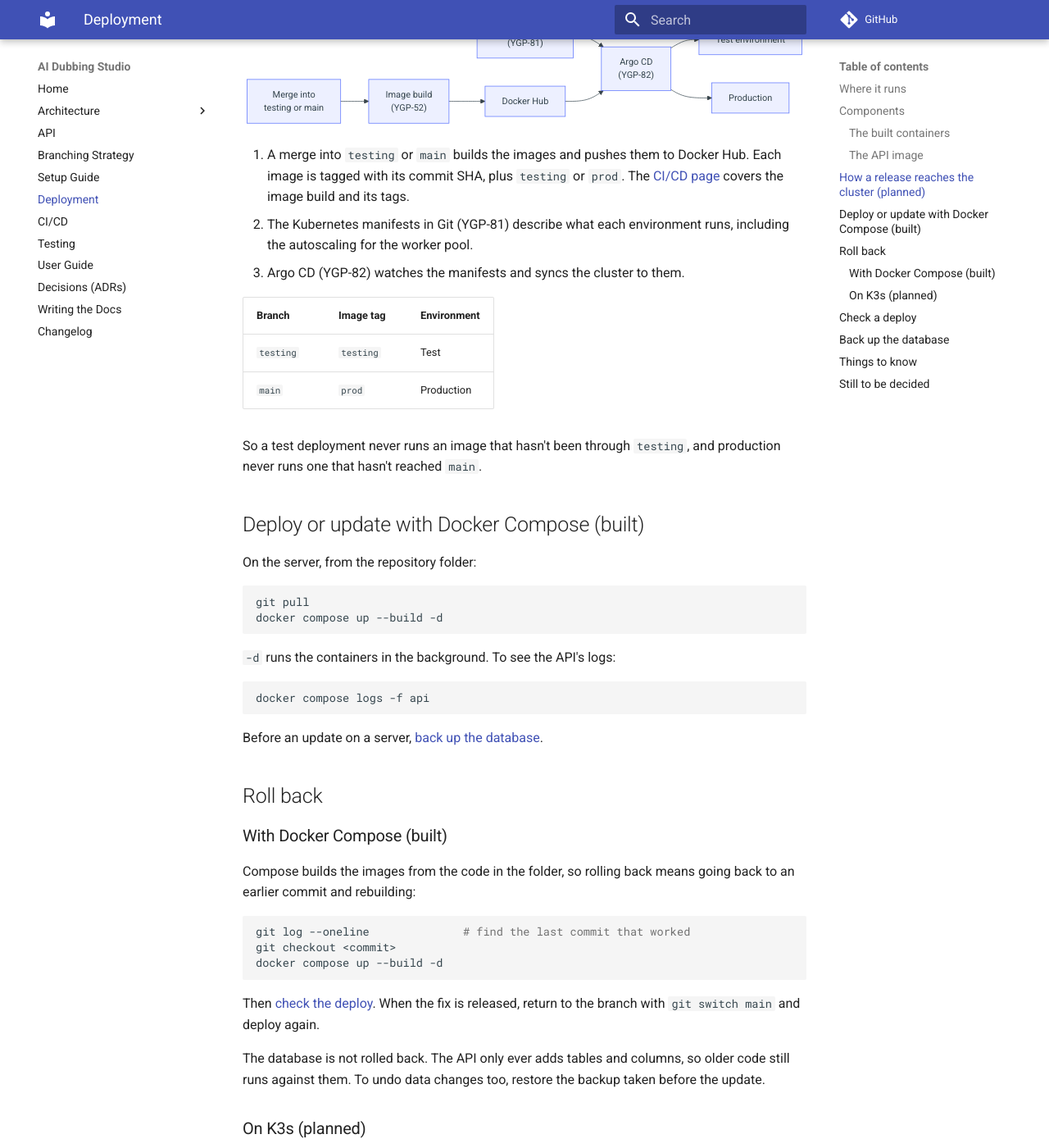
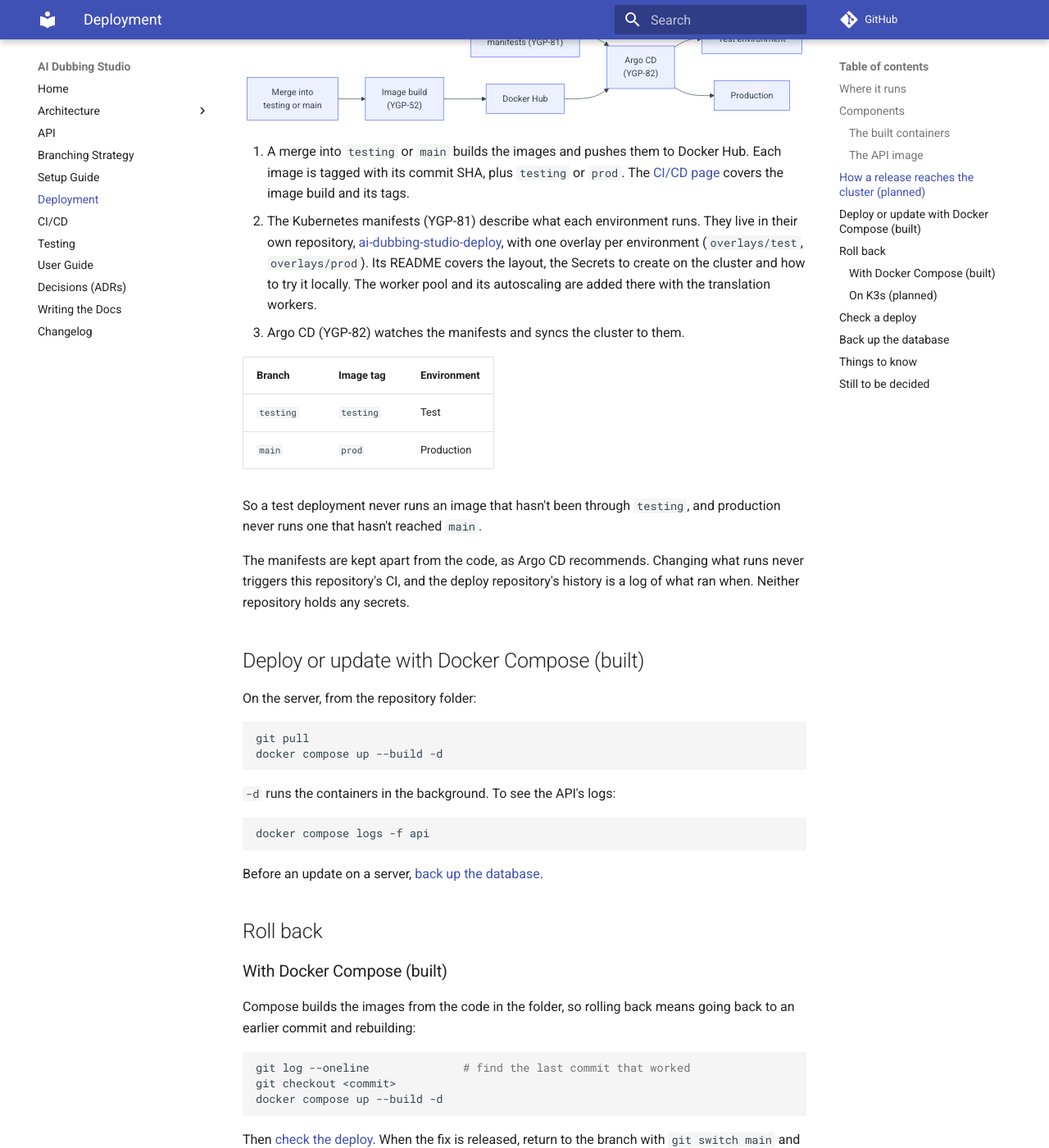
Before and after one commit to WH1TE-SHAD0W/ai-dubbing-studio, an MkDocs documentation site: the page built from docs/deployment.md, in a window 1280 px wide and 1400 px high, scrolled down 2172 px. Shown: the whole window at 82% size. Built offline with MkDocs 1.6.1 and Material for MkDocs 9.7.7, drawn with Linux system fonts in a browser that asks for light colours; comment, search, counter and statistics services are not loaded; some of the changed text lies outside the part shown.

Commit message:
docs: the K8s manifests live in their own deploy repo (YGP-81)
The Deployment page links ai-dubbing-studio-deploy for the manifests and
overlays, says why they're kept apart from the code, and where to revert a
setting when rolling back on K3s.

Co-Authored-By: Claude Opus 5.5 <noreply@anthropic.com>

```diff
--- a/docs/deployment.md
+++ b/docs/deployment.md
@@ -70,7 +70,7 @@ deploys to the cluster by hand.
 flowchart LR
     merge["Merge into<br>testing or main"] --> build["Image build<br>(YGP-52)"]
     build --> hub["Docker Hub"]
-    git["Manifests in Git<br>(YGP-81)"] --> argo["Argo CD<br>(YGP-82)"]
+    git["Deploy repo:<br>manifests (YGP-81)"] --> argo["Argo CD<br>(YGP-82)"]
     hub --> argo
     argo --> test["Test environment"]
     argo --> prod["Production"]
@@ -80,8 +80,13 @@ flowchart LR
    Docker Hub. Each image is tagged with its commit SHA, plus `testing` or
    `prod`. The [CI/CD page](ci-cd.md#code-ci-planned) covers the image build
    and its tags.
-2. The Kubernetes manifests in Git (YGP-81) describe what each environment
-   runs, including the autoscaling for the worker pool.
+2. The Kubernetes manifests (YGP-81) describe what each environment runs. They
+   live in their own repository,
+   [ai-dubbing-studio-deploy](https://github.com/jamiemccourt800/ai-dubbing-studio-deploy),
+   with one overlay per environment (`overlays/test`, `overlays/prod`). Its
+   README covers the layout, the Secrets to create on the cluster and how to
+   try it locally. The worker pool and its autoscaling are added there with
+   the translation workers.
 3. Argo CD (YGP-82) watches the manifests and syncs the cluster to them.
 
 | Branch | Image tag | Environment |
@@ -91,6 +96,10 @@ flowchart LR
 
 So a test deployment never runs an image that hasn't been through `testing`,
 and production never runs one that hasn't reached `main`.
+
+The manifests are kept apart from the code, as Argo CD recommends. Changing
+what runs never triggers this repository's CI, and the deploy repository's
+history is a log of what ran when. Neither repository holds any secrets.
 
 ## Deploy or update with Docker Compose (built)
 
@@ -132,7 +141,8 @@ backup taken before the update.
 ### On K3s (planned)
 
 1. Revert the bad change in Git (`git revert`) through a pull request, as for
-   any other change.
+   any other change: in this repository for code, or in the deploy repository
+   for a setting.
 2. Once it merges, a new image is built and Argo CD syncs the cluster back to
    the working version.
 
```
Also changed, not shown: docs/changelog.md (+2 -0 lines).
